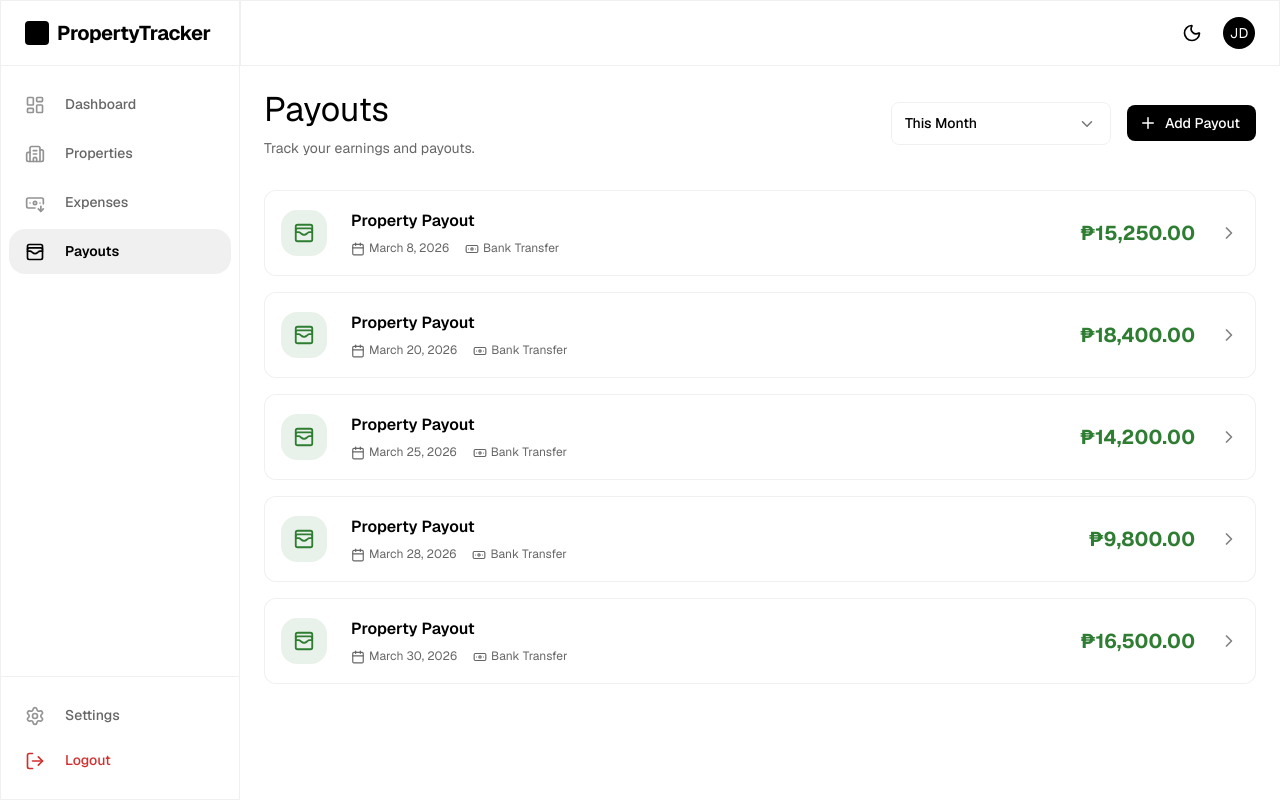
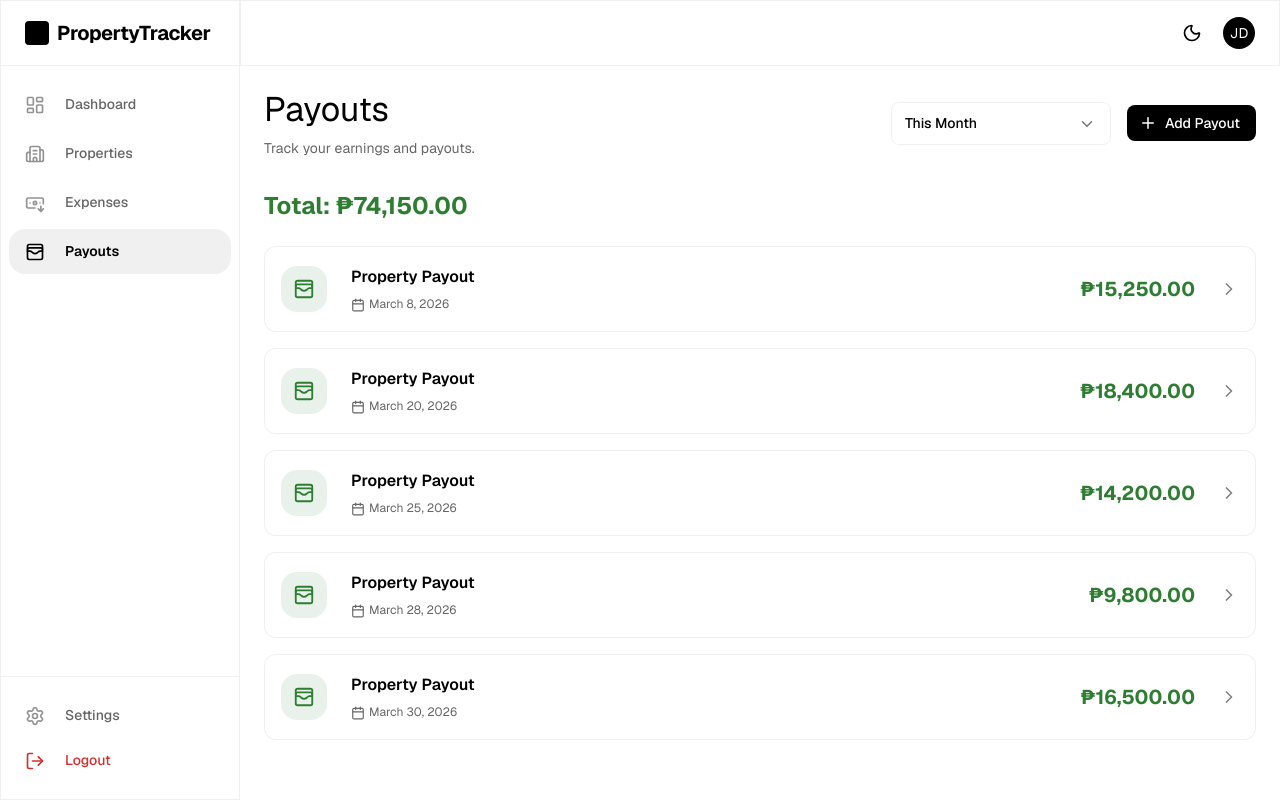
Before and after one commit to macariojenmar/property-expense-tracker, a Next.js app: page /payouts in a window 1280 px wide. Built offline with nearby package versions, Linux system fonts and the light colour scheme; what @mui/material-nextjs would draw is missing.

Commit message:
addeed total

```diff
--- a/src/app/expenses/page.tsx
+++ b/src/app/expenses/page.tsx
@@ -51,6 +51,10 @@ export default function ExpensesPage() {
   const totalPages = Math.ceil(filteredExpenses.length / itemsPerPage);
   const paginatedExpenses = filteredExpenses.slice((page - 1) * itemsPerPage, page * itemsPerPage);
 
+  const totalAmount = React.useMemo(() => {
+    return filteredExpenses.reduce((sum, expense) => sum + expense.amount, 0);
+  }, [filteredExpenses]);
+
 
   return (
     <DashboardLayout>
@@ -67,14 +71,19 @@ export default function ExpensesPage() {
         </Stack>
       </Box>
 
-      {totalPages > 1 && (
+      {(totalPages > 1 || filteredExpenses.length > 0) && (
         <Box sx={{
           display: 'flex',
-          justifyContent: 'flex-end',
+          justifyContent: 'space-between',
           alignItems: 'center',
           mb: 3,
-          gap: 2
         }}>
+          <Typography variant="h5" sx={{ fontWeight: 700, color: 'error.main' }}>
+            Total: {formatAmount(totalAmount)}
+          </Typography>
+
+          {totalPages > 1 && (
+            <Stack direction="row" spacing={2} alignItems="center">
               <Typography variant="body2" color="text.secondary">
                 {(page - 1) * itemsPerPage + 1}–{Math.min(page * itemsPerPage, filteredExpenses.length)} of {filteredExpenses.length}
               </Typography>
@@ -96,6 +105,8 @@ export default function ExpensesPage() {
                   <ChevronRight size={20} />
                 </IconButton>
               </Stack>
+            </Stack>
+          )}
         </Box>
       )}
 
--- a/src/app/payouts/page.tsx
+++ b/src/app/payouts/page.tsx
@@ -1,6 +1,6 @@
-'use client';
+"use client";
 
-import * as React from 'react';
+import * as React from "react";
 import {
   Box,
   Typography,
@@ -13,29 +13,38 @@ import {
   Stack,
   InputAdornment,
   IconButton,
-  alpha
-} from '@mui/material';
-import { DatePicker } from '@mui/x-date-pickers/DatePicker';
-import DashboardLayout from '@/components/layout/DashboardLayout';
-import { Plus, Banknote, Calendar, ChevronRight, ChevronLeft, WalletCards } from 'lucide-react';
-import { format, isSameMonth, parseISO } from 'date-fns';
-import { useCurrency } from '@/components/CurrencyContext';
-import NumericFormatInput from '@/components/NumericFormatInput';
-import MonthFilter from '@/components/MonthFilter';
+  alpha,
+} from "@mui/material";
+import { DatePicker } from "@mui/x-date-pickers/DatePicker";
+import DashboardLayout from "@/components/layout/DashboardLayout";
+import {
+  Plus,
+  Banknote,
+  Calendar,
+  ChevronRight,
+  ChevronLeft,
+  WalletCards,
+} from "lucide-react";
+import { format, isSameMonth, parseISO } from "date-fns";
+import { useCurrency } from "@/components/CurrencyContext";
+import NumericFormatInput from "@/components/NumericFormatInput";
+import MonthFilter from "@/components/MonthFilter";
 
 const mockPayouts = [
-  { id: 1, amount: 15250, date: '2026-03-08' },
-  { id: 2, amount: 12100, date: '2026-02-28' },
-  { id: 3, amount: 18400, date: '2026-03-20' },
-  { id: 4, amount: 14200, date: '2026-03-25' },
-  { id: 5, amount: 9800, date: '2026-03-28' },
-  { id: 6, amount: 16500, date: '2026-03-30' },
+  { id: 1, amount: 15250, date: "2026-03-08" },
+  { id: 2, amount: 12100, date: "2026-02-28" },
+  { id: 3, amount: 18400, date: "2026-03-20" },
+  { id: 4, amount: 14200, date: "2026-03-25" },
+  { id: 5, amount: 9800, date: "2026-03-28" },
+  { id: 6, amount: 16500, date: "2026-03-30" },
 ];
 
 export default function PayoutsPage() {
   const { formatAmount, currency } = useCurrency();
   const [open, setOpen] = React.useState(false);
-  const [selectedDate, setSelectedDate] = React.useState<Date | null>(new Date());
+  const [selectedDate, setSelectedDate] = React.useState<Date | null>(
+    new Date(),
+  );
   const [filterDate, setFilterDate] = React.useState<Date | null>(new Date());
 
   // Pagination state
@@ -44,108 +53,165 @@ export default function PayoutsPage() {
 
   const filteredPayouts = React.useMemo(() => {
     if (!filterDate) return mockPayouts;
-    return mockPayouts.filter(payout => isSameMonth(parseISO(payout.date), filterDate));
+    return mockPayouts.filter((payout) =>
+      isSameMonth(parseISO(payout.date), filterDate),
+    );
   }, [filterDate]);
 
   const totalPages = Math.ceil(filteredPayouts.length / itemsPerPage);
-  const paginatedPayouts = filteredPayouts.slice((page - 1) * itemsPerPage, page * itemsPerPage);
+  const paginatedPayouts = filteredPayouts.slice(
+    (page - 1) * itemsPerPage,
+    page * itemsPerPage,
+  );
 
+  const totalAmount = React.useMemo(() => {
+    return filteredPayouts.reduce((sum, payout) => sum + payout.amount, 0);
+  }, [filteredPayouts]);
 
   return (
     <DashboardLayout>
-      <Box sx={{ mb: 4, display: 'flex', justifyContent: 'space-between', alignItems: 'center' }}>
+      <Box
+        sx={{
+          mb: 4,
+          display: "flex",
+          justifyContent: "space-between",
+          alignItems: "center",
+        }}
+      >
         <Box>
-          <Typography variant="h4" sx={{ mb: 1 }}>Payouts</Typography>
-          <Typography variant="body2" color="text.secondary">Track your earnings and payouts.</Typography>
+          <Typography variant="h4" sx={{ mb: 1 }}>
+            Payouts
+          </Typography>
+          <Typography variant="body2" color="text.secondary">
+            Track your earnings and payouts.
+          </Typography>
         </Box>
         <Stack direction="row" spacing={2} alignItems="center">
           <MonthFilter value={filterDate} onChange={setFilterDate} />
-          <Button variant="contained" startIcon={<Plus size={18} />} onClick={() => setOpen(true)}>
+          <Button
+            variant="contained"
+            startIcon={<Plus size={18} />}
+            onClick={() => setOpen(true)}
+          >
             Add Payout
           </Button>
         </Stack>
       </Box>
 
+      {(totalPages > 1 || filteredPayouts.length > 0) && (
+        <Box
+          sx={{
+            display: "flex",
+            justifyContent: "space-between",
+            alignItems: "center",
+            mb: 3,
+          }}
+        >
+          <Typography
+            variant="h5"
+            sx={{ fontWeight: 700, color: "success.main" }}
+          >
+            Total: {formatAmount(totalAmount)}
+          </Typography>
+
           {totalPages > 1 && (
-        <Box sx={{
-          display: 'flex',
-          justifyContent: 'flex-end',
-          alignItems: 'center',
-          mb: 3,
-          gap: 2
-        }}>
+            <Stack direction="row" spacing={2} alignItems="center">
               <Typography variant="body2" color="text.secondary">
-            {(page - 1) * itemsPerPage + 1}–{Math.min(page * itemsPerPage, filteredPayouts.length)} of {filteredPayouts.length}
+                {(page - 1) * itemsPerPage + 1}–
+                {Math.min(page * itemsPerPage, filteredPayouts.length)} of{" "}
+                {filteredPayouts.length}
               </Typography>
               <Stack direction="row" spacing={1}>
                 <IconButton
                   size="small"
-              onClick={() => setPage(p => Math.max(1, p - 1))}
+                  onClick={() => setPage((p) => Math.max(1, p - 1))}
                   disabled={page === 1}
-              sx={{ color: 'text.secondary' }}
+                  sx={{ color: "text.secondary" }}
                 >
                   <ChevronLeft size={20} />
                 </IconButton>
                 <IconButton
                   size="small"
-              onClick={() => setPage(p => Math.min(totalPages, p + 1))}
+                  onClick={() => setPage((p) => Math.min(totalPages, p + 1))}
                   disabled={page === totalPages}
-              sx={{ color: 'text.secondary' }}
+                  sx={{ color: "text.secondary" }}
                 >
                   <ChevronRight size={20} />
                 </IconButton>
               </Stack>
+            </Stack>
+          )}
         </Box>
       )}
 
-      <Stack spacing={2} sx={{ flexGrow: 1, display: 'flex', flexDirection: 'column', mb: 4 }}>
+      <Stack
+        spacing={2}
+        sx={{ flexGrow: 1, display: "flex", flexDirection: "column", mb: 4 }}
+      >
         {paginatedPayouts.map((payout) => (
           <Card
             key={payout.id}
             sx={{
               p: 2,
-              display: 'flex',
-              alignItems: 'center',
-              justifyContent: 'space-between',
-              transition: 'all 0.2s',
-              cursor: 'pointer',
-              '&:hover': {
-                borderColor: 'success.main',
-                bgcolor: (theme) => alpha(theme.palette.success.main, 0.02)
-              }
+              display: "flex",
+              alignItems: "center",
+              justifyContent: "space-between",
+              transition: "all 0.2s",
+              cursor: "pointer",
+              "&:hover": {
+                borderColor: "success.main",
+                bgcolor: (theme) => alpha(theme.palette.success.main, 0.02),
+              },
             }}
           >
-            <Stack direction="row" spacing={3} alignItems="center" sx={{ flexGrow: 1 }}>
-              <Box sx={{
+            <Stack
+              direction="row"
+              spacing={3}
+              alignItems="center"
+              sx={{ flexGrow: 1 }}
+            >
+              <Box
+                sx={{
                   p: 1.5,
-                bgcolor: (theme) => theme.palette.mode === 'light' ? alpha(theme.palette.success.main, 0.1) : alpha(theme.palette.success.main, 0.2),
+                  bgcolor: (theme) =>
+                    theme.palette.mode === "light"
+                      ? alpha(theme.palette.success.main, 0.1)
+                      : alpha(theme.palette.success.main, 0.2),
                   borderRadius: 2,
-                color: 'success.main',
-                display: 'flex',
-                alignItems: 'center',
-                justifyContent: 'center',
-              }}>
+                  color: "success.main",
+                  display: "flex",
+                  alignItems: "center",
+                  justifyContent: "center",
+                }}
+              >
                 <WalletCards size={22} />
               </Box>
 
               <Box sx={{ minWidth: 200 }}>
-                <Typography variant="subtitle1" sx={{ fontWeight: 600 }}>Property Payout</Typography>
-                <Stack direction="row" spacing={2} sx={{ color: 'text.secondary', mt: 0.5 }}>
+                <Typography variant="subtitle1" sx={{ fontWeight: 600 }}>
+                  Property Payout
+                </Typography>
+                <Stack
+                  direction="row"
+                  spacing={2}
+                  sx={{ color: "text.secondary", mt: 0.5 }}
+                >
                   <Stack direction="row" spacing={0.5} alignItems="center">
                     <Calendar size={14} />
-                    <Typography variant="caption">{format(new Date(payout.date), 'MMMM d, yyyy')}</Typography>
-                  </Stack>
-                  <Stack direction="row" spacing={0.5} alignItems="center">
-                    <Banknote size={14} />
-                    <Typography variant="caption">Bank Transfer</Typography>
+                    <Typography variant="caption">
+                      {format(new Date(payout.date), "MMMM d, yyyy")}
+                    </Typography>
                   </Stack>
                 </Stack>
               </Box>
 
               <Box sx={{ flexGrow: 1 }} />
 
-              <Box sx={{ textAlign: 'right', minWidth: 120, mr: 2 }}>
-                <Typography variant="h6" sx={{ fontWeight: 700, color: 'success.main' }}>
+              <Box sx={{ textAlign: "right", minWidth: 120, mr: 2 }}>
+                <Typography
+                  variant="h6"
+                  sx={{ fontWeight: 700, color: "success.main" }}
+                >
                   {formatAmount(payout.amount)}
                 </Typography>
               </Box>
@@ -156,24 +222,35 @@ export default function PayoutsPage() {
         ))}
 
         {paginatedPayouts.length === 0 && (
-          <Card sx={{
+          <Card
+            sx={{
               flexGrow: 1,
-            display: 'flex',
-            flexDirection: 'column',
-            justifyContent: 'center',
-            alignItems: 'center',
+              display: "flex",
+              flexDirection: "column",
+              justifyContent: "center",
+              alignItems: "center",
               p: 8,
-            textAlign: 'center',
-            bgcolor: 'transparent',
-            borderStyle: 'dashed'
-          }}>
-            <Typography variant="h6" color="text.secondary" sx={{ mb: 1 }}>No payouts found</Typography>
-            <Typography variant="body2" color="text.secondary">Try adjusting your filter or record a new payout.</Typography>
+              textAlign: "center",
+              bgcolor: "transparent",
+              borderStyle: "dashed",
+            }}
+          >
+            <Typography variant="h6" color="text.secondary" sx={{ mb: 1 }}>
+              No payouts found
+            </Typography>
+            <Typography variant="body2" color="text.secondary">
+              Try adjusting your filter or record a new payout.
+            </Typography>
           </Card>
         )}
       </Stack>
 
-      <Dialog open={open} onClose={() => setOpen(false)} maxWidth="xs" fullWidth>
+      <Dialog
+        open={open}
+        onClose={() => setOpen(false)}
+        maxWidth="xs"
+        fullWidth
+      >
         <DialogTitle>Record Payout</DialogTitle>
         <DialogContent dividers>
           <Stack spacing={3} sx={{ mt: 1 }}>
@@ -187,13 +264,23 @@ export default function PayoutsPage() {
             <NumericFormatInput
               fullWidth
               label="Amount"
-              InputProps={{ startAdornment: <InputAdornment position="start">{currency.symbol}</InputAdornment> }}
+              InputProps={{
+                startAdornment: (
+                  <InputAdornment position="start">
+                    {currency.symbol}
+                  </InputAdornment>
+                ),
+              }}
             />
           </Stack>
         </DialogContent>
         <DialogActions sx={{ p: 2 }}>
-          <Button onClick={() => setOpen(false)} color="inherit">Cancel</Button>
-          <Button onClick={() => setOpen(false)} variant="contained">Record Payout</Button>
+          <Button onClick={() => setOpen(false)} color="inherit">
+            Cancel
+          </Button>
+          <Button onClick={() => setOpen(false)} variant="contained">
+            Record Payout
+          </Button>
         </DialogActions>
       </Dialog>
     </DashboardLayout>
```
Lines whose indentation alone changed are shown as unchanged.
